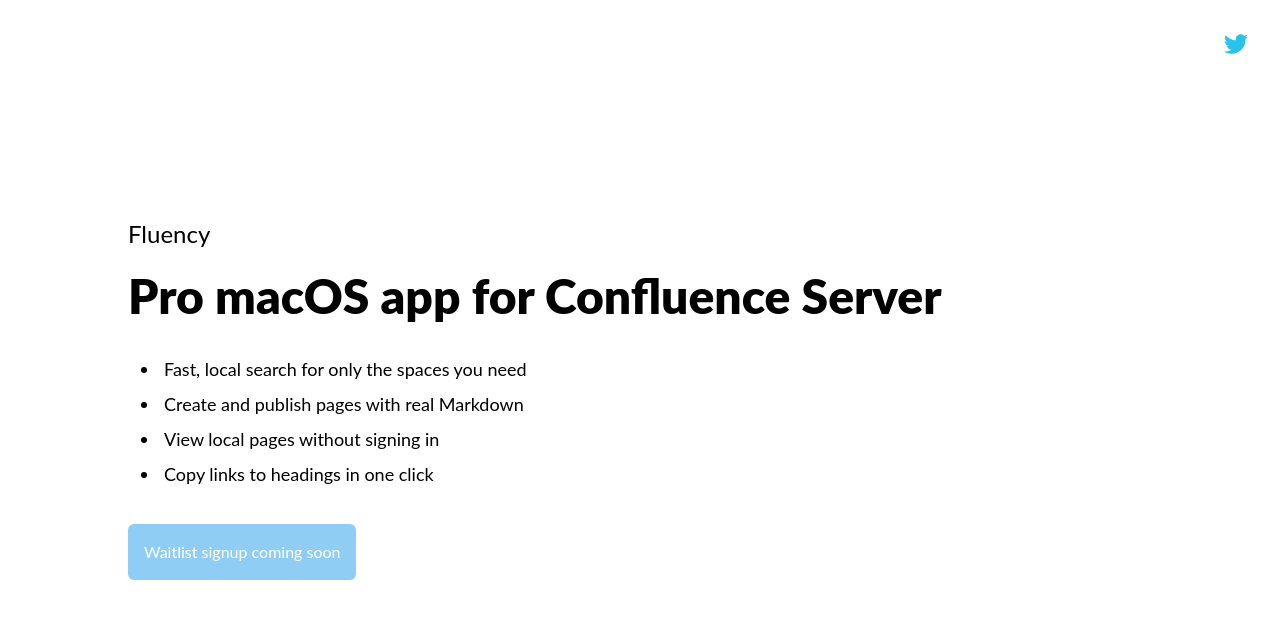
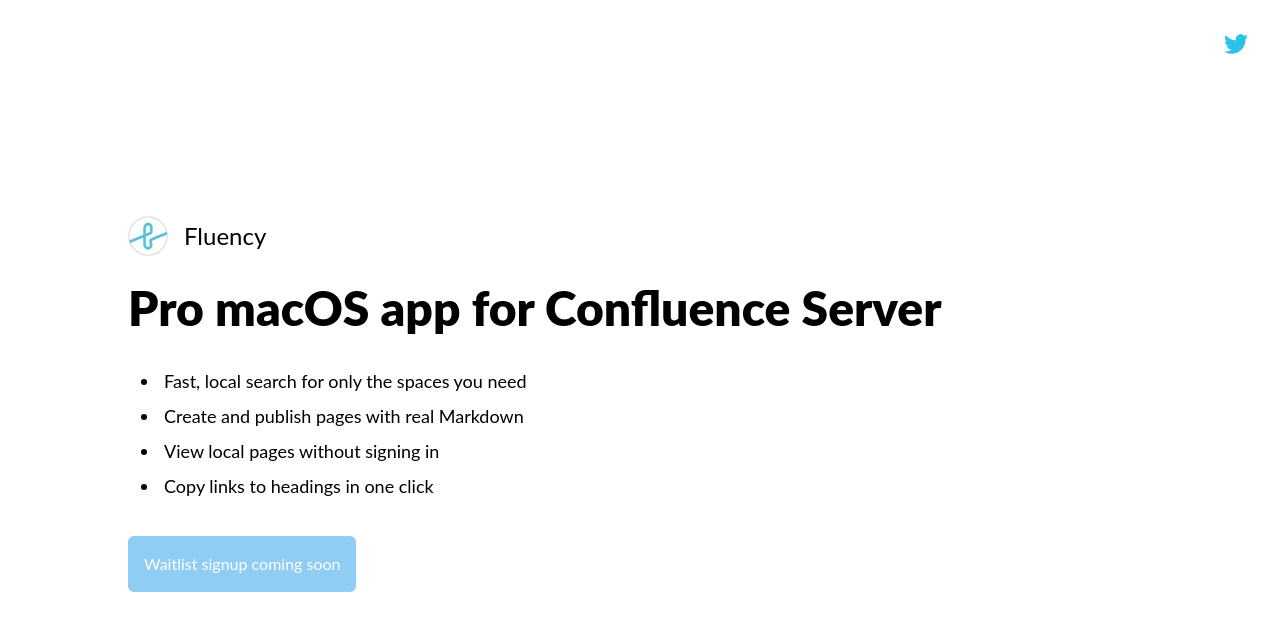
Before and after one commit to noahsark769/fluency-website, a Gatsby site: page / in a window 1280 px wide. Built offline with nearby package versions, Linux system fonts and the light colour scheme; Gatsby itself is replaced by a stand-in of ours.

Commit message:
Add image

```diff
--- /dev/null
+++ b/src/components/Image.jsx
@@ -0,0 +1,49 @@
+import React from 'react'
+import { StaticQuery, graphql } from 'gatsby'
+import Img from 'gatsby-image'
+
+const Image = (props) => (
+  <StaticQuery
+    query={graphql`
+      query {
+        images: allFile {
+          edges {
+            node {
+              relativePath
+              name
+              publicURL
+              childImageSharp {
+                sizes(maxWidth: 600) {
+                  ...GatsbyImageSharpSizes
+                }
+              }
+            }
+          }
+        }
+      }
+    `}
+
+    render={(data) => {
+      const image = data.images.edges.find(n => {
+        return n.node.relativePath === props.filename;
+      });
+
+      if (!image) {
+        return null;
+      }
+
+      const childImageSharp = image.node.childImageSharp;
+      if (!childImageSharp) {
+        return (<img style={{width: "100%"}} alt={props.alt} src={image.node.publicURL} />);
+      }
+      const imageSizes = image.node.childImageSharp.sizes;
+      return (
+        <Img
+          alt={props.alt}
+          sizes={imageSizes}
+        />
+      );
+    }}
+  />
+)
+export default Image;
--- a/src/pages/index.js
+++ b/src/pages/index.js
@@ -1,12 +1,15 @@
 import React from "react"
 import { Nav } from "../components/Nav"
-import { A } from "../components/A"
+import Image from "../components/Image"
 
 const IndexPage = () => (
     <div className="outerWrapper flex flex-col" style={{fontFamily: "'Lato', Helvetica, sans-serif"}}>
         <Nav />
         <div className="innerWrapper p-32">
-            <div className="text-2xl pb-2">Fluency</div>
+            <div className="flex flex-row items-center justify-start pb-4">
+                <div style={{width: "40px", height: "40px"}}><Image filename="logo.png" /></div>
+                <div className="text-2xl pl-4">Fluency</div>
+            </div>
             <h1 className="font-black text-5xl pb-5">Pro macOS app for Confluence Server</h1>
             <ul className="text-lg pl-8 pb-8" style={{listStyleType: "disc"}}>
                 <li className="p-1">Fast, local search for only the spaces you need</li>
```
Also changed, not shown: src/images/logo.png (added).
